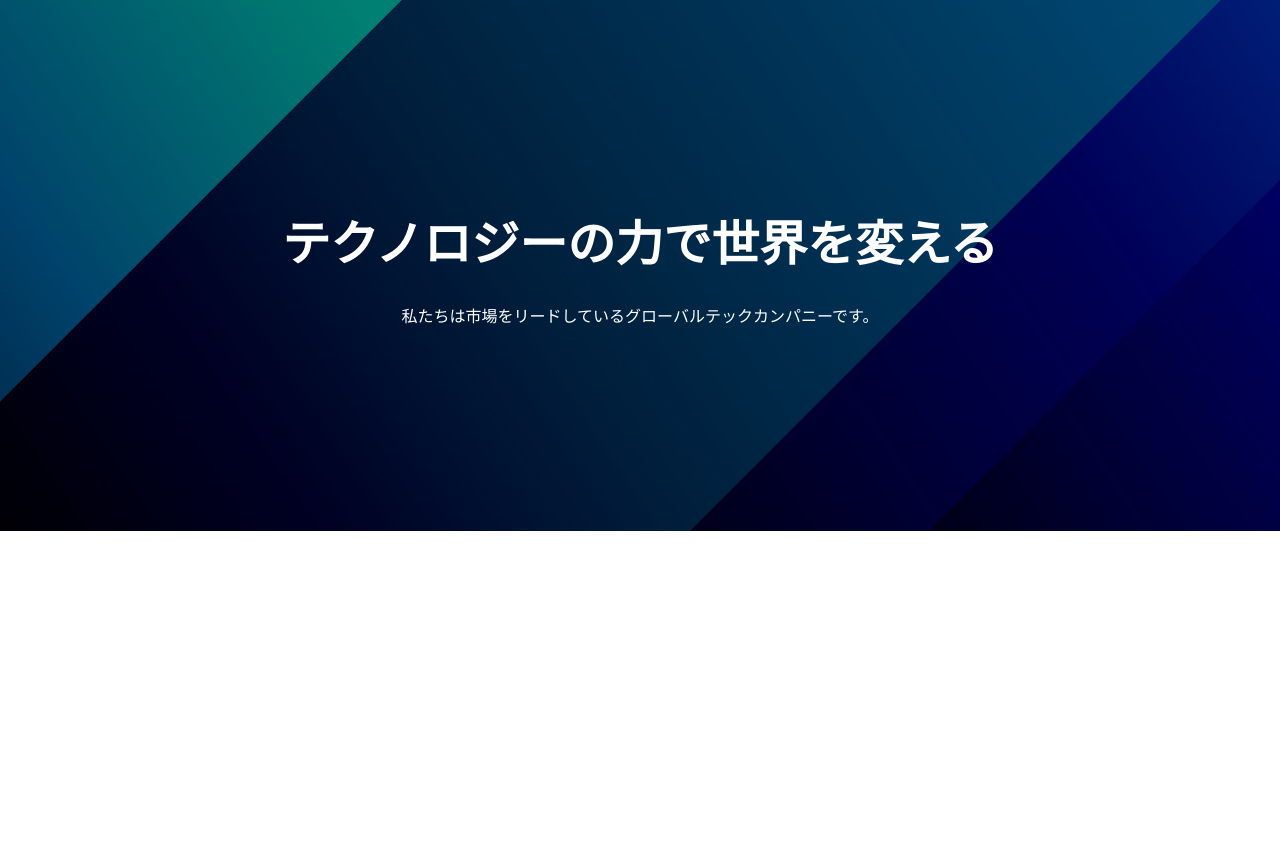
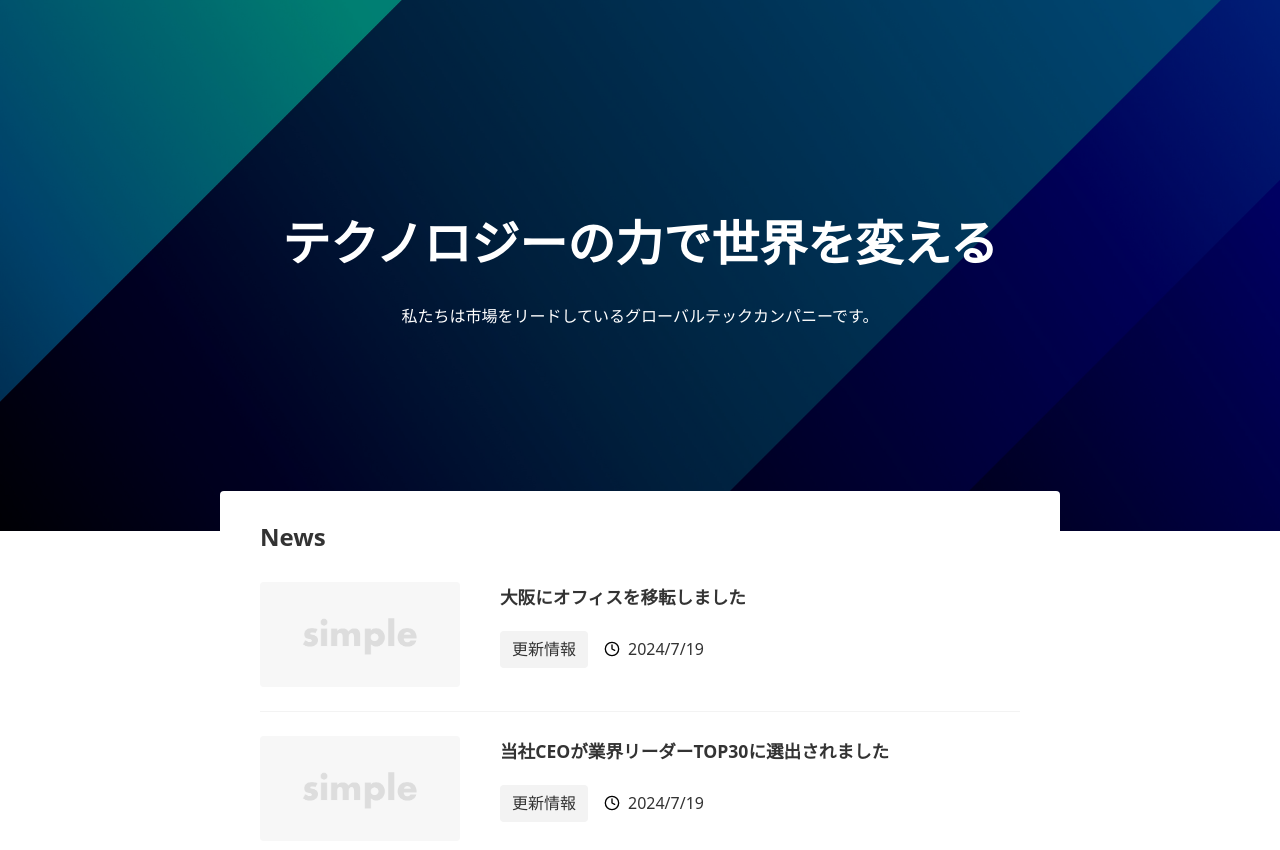
Before and after one commit to ryohei-adachi/next_js_practice, a Next.js app in the folder my-next-project/: page / in a window 1280 px wide. Shown: the top 850 px of the page. Before the commit the page ends 800 px from the top, so only its background shows below. Built offline with nearby package versions, Linux system fonts and the light colour scheme.

Commit message:
First Commit

```diff
--- a/my-next-project/app/page.module.css
+++ b/my-next-project/app/page.module.css
@@ -34,6 +34,74 @@
   z-index: -1;
 }
 
+.news {
+  position: relative;
+  background-color: #fff;
+  width: 840px;
+  margin: -40px auto 0;
+  padding: 24px 40px;
+  border-radius: var(--border-radius);
+}
+
+.newsTitle {
+  font-size: 1.5rem;
+}
+
+.list {
+  border-bottom: 1px solid var(--color-border-light);
+}
+
+.list:last-child {
+  border-bottom: none;
+}
+
+.link {
+  display: flex;
+  align-items: flex-start;
+  gap: 40px;
+  padding: 24px 0;
+}
+
+.image {
+  width: 200px;
+  height: auto;
+  border-radius: var(--border-radius);
+}
+
+.newsItemTitle {
+  font-size: 1.1rem;
+  font-weight: bold;
+  margin-bottom: .5rem;
+}
+
+.meta {
+  display: flex;
+  align-items: center;
+  gap: 16px;
+}
+
+.tag {
+  background-color: var(--color-bg-sub);
+  padding: 4px 12px;
+  border-radius: var(--border-radius);
+  white-space: nowrap;
+  font-size: 1rem;
+}
+
+.date {
+  display: flex;
+  align-items: center;
+  gap: 8px;
+  margin: .8rem 0;
+  font-size: 1rem;
+}
+
+@media (max-width: 1000px) {
+  .news {
+    width: calc(100% - 160px);
+  }
+}
+
 @media (max-width: 640px) {
   .top {
     padding: 120p 16px;
@@ -53,4 +121,9 @@
   .bgimg {
     width: auto;
   }
+
+  .news {
+    width: calc(100% - 32px);
+    padding: 16px 14px;
+  }
 }
--- a/my-next-project/app/page.tsx
+++ b/my-next-project/app/page.tsx
@@ -1,15 +1,104 @@
 import styles from "./page.module.css";
+import Image from "next/image";
+
+type News = {
+  id: string;
+  title: string;
+  category: {
+    name: string;
+  };
+  publishedAt: string;
+  createdAt: string;
+};
+
+const data: {
+  contents: News[] } = {
+    contents: [
+      {
+        id: "1",
+        title: "大阪にオフィスを移転しました",
+        category: {
+          name: "更新情報",
+        },
+        publishedAt: "2024/7/19",
+        createdAt: "2024/7/19",
+      },
+      {
+        id: "2",
+        title: "当社CEOが業界リーダーTOP30に選出されました",
+        category: {
+          name: "更新情報",
+        },
+        publishedAt: "2024/7/19",
+        createdAt: "2024/7/19",
+      },
+      {
+        id: "3",
+        title: "テストの記事です",
+        category: {
+          name: "更新情報",
+        },
+        publishedAt: "2024/6/18",
+        createdAt: "2024/6/18",
+      },
+    ],
+  };
 
 export default function Home() {
+  const sliceData = data.contents.slice(0,2);
   return(
+    <>
       <section className={styles.top}>
           <div>
             <h1 className={styles.title}>テクノロジーの力で世界を変える</h1>
             <p className={styles.description}>
                 私たちは市場をリードしているグローバルテックカンパニーです。
             </p>
-          <img className={styles.bgimg} src="/img-mv.jpg" alt="" />
+            <Image
+                className={styles.bgimg}
+                src="/img-mv.jpg"
+                alt=""
+                width={4000}
+                height={1200}
+            />
           </div>
         </section>
+        <section className={styles.news}>
+          <h2 className={styles.newsTitle}>News</h2>
+          <ul>
+            {sliceData.map((article) => (
+              <li key={article.id} className={styles.list}>
+                <div className={styles.link}>
+                  <Image
+                      className={styles.image}
+                      src="/no-image.png"
+                      alt="No Image"
+                      width={1200}
+                      height={630}
+                  />
+                  <dl className={styles.content}>
+                    <dt className={styles.newsItemTitle}>{article.title}</dt>
+                    <dd className={styles.meta}>
+                      <span className={styles.tag}>
+                        {article.category.name}
+                      </span>
+                      <span className={styles.date}>
+                        <Image
+                            src="/clock.svg"
+                            alt=""
+                            width={16}
+                            height={16}
+                            priority
+                        />
+                        {article.publishedAt}
+                      </span>
+                    </dd>
+                  </dl>
+                </div>
+              </li>
+            ))}
+          </ul>
+        </section>
+      </>
   );
 }
```
Lines whose indentation alone changed are shown as unchanged.
